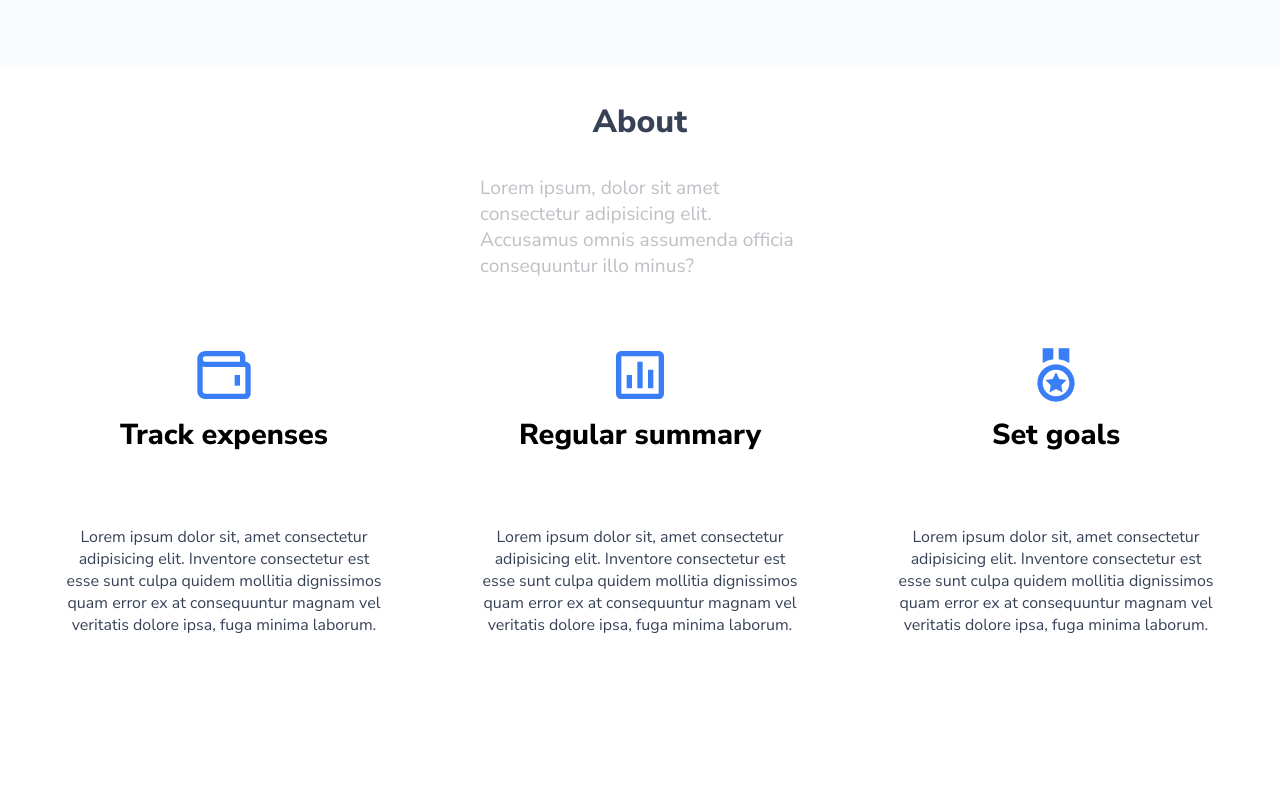
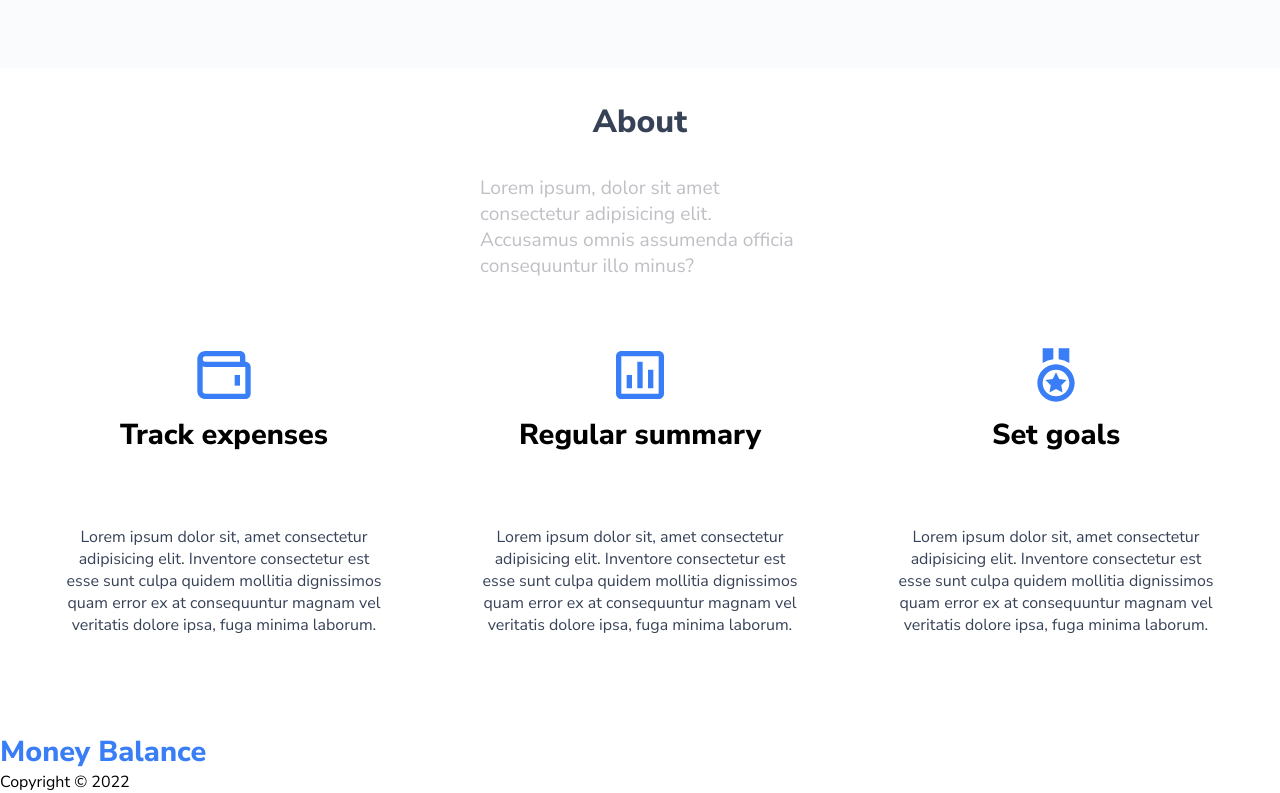
Before and after one commit to wojtek99955/money-balance, a React (Create React App) app in the folder client/: page / in a window 1280 px wide. Shown: the part 1045-1838 px from the top of the page. Before the commit the page ends 1777 px from the top, so only its background shows below. Built offline with nearby package versions, Linux system fonts and the light colour scheme.

Commit message:
add footer

```diff
--- /dev/null
+++ b/client/src/components/StartPage/Footer/Footer.tsx
@@ -0,0 +1,15 @@
+import styled from "styled-components";
+import Logo from "../../../assets/atoms/Logo";
+
+const StyledFooter = styled.footer``;
+
+const Footer = () => {
+  return (
+    <StyledFooter>
+      <Logo />
+      <div>Copyright © 2022 </div>
+    </StyledFooter>
+  );
+};
+
+export default Footer;
--- a/client/src/components/StartPage/StartPage.tsx
+++ b/client/src/components/StartPage/StartPage.tsx
@@ -1,4 +1,5 @@
 import About from "./About/About";
+import Footer from "./Footer/Footer";
 import Main from "./Main/Main";
 
 const StartPage = () => {
@@ -6,6 +7,7 @@ const StartPage = () => {
     <>
       <Main />
       <About />
+      <Footer />
     </>
   );
 };
```
